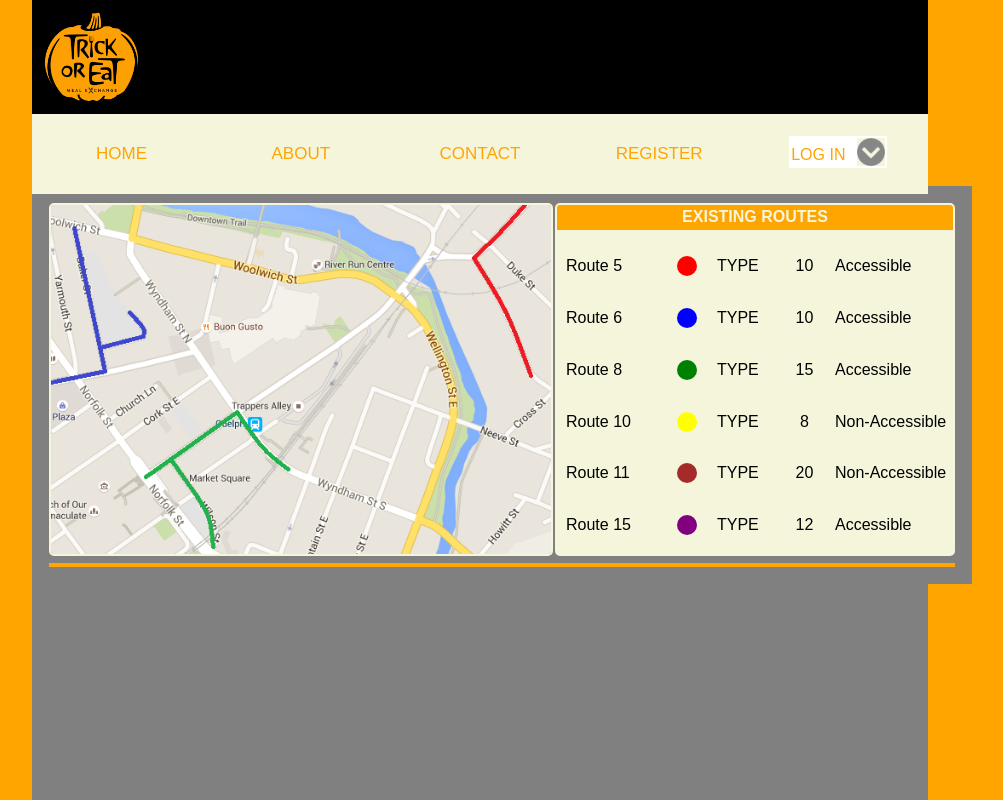
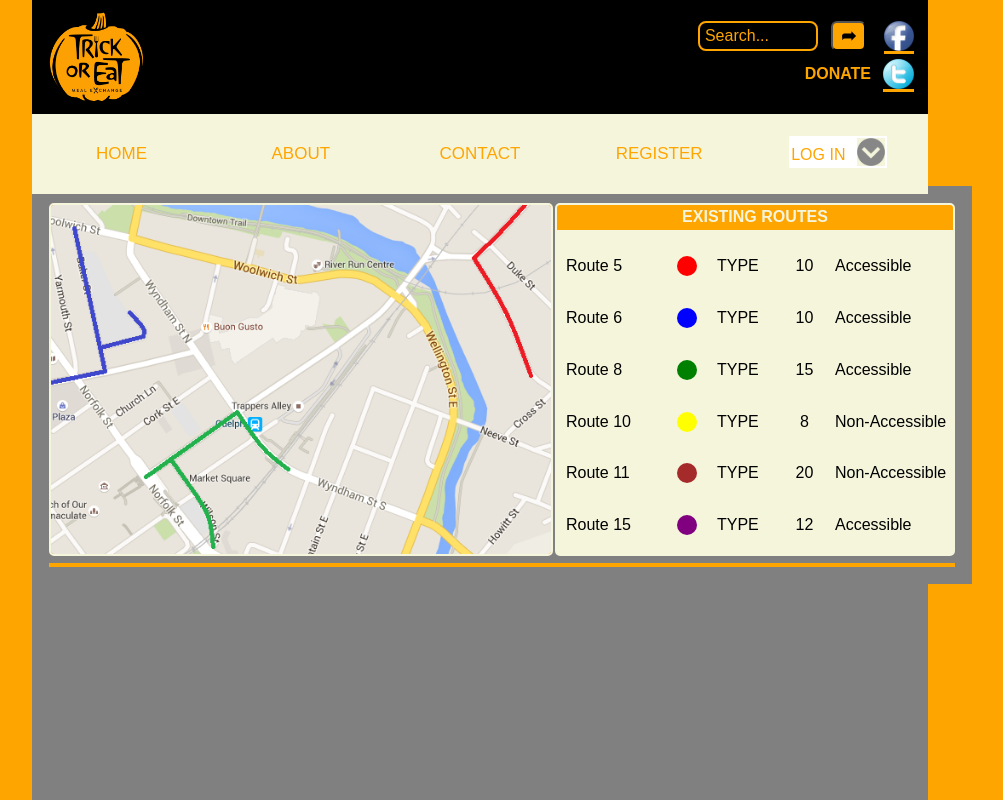
Before and after one commit to Juiposa/cis3750, a plain HTML site: page wireframe_3750/route_create.html in a window 1280 px wide. Shown: the top 800 px of the page, without its empty margins (160-1163 px from the left). Drawn offline with nearby package versions, Linux system fonts and the light colour scheme.

Commit message:
added fb twitter links search and donate

```diff
--- a/wireframe_3750/route_create.html
+++ b/wireframe_3750/route_create.html
@@ -1,12 +1,7 @@
-<!--
+	<!--
 $('#result').load('ajax/test.html #container');
 -->
 
-
-<!--
-create make route
-create select route
--->
 
 <html>
 	<header>
@@ -19,7 +14,25 @@ create select route
 
 		<div id="webHeader">
 			<div id="top">
-				<img id="logo1" src="pics/logo1.png" />
+				<table class="topTable">
+					<tr>
+						<td width="70%"> <img id="logo1" src="pics/logo1.png" /> </td>
+						<td width="30%">
+							<table class="topTable">
+								<tr>
+									<td style="text-align:right;"> <input type="text" id="search" value="Search..."> </a> </td>
+									<td style="text-align:center;"> <button id="goBtn" type="button">&#10150;</button> </td>
+									<td style="text-align:center;"> <a href="#"> <img id="fblogo" src="pics/fblogo.png" /> </a> </td>
+								</tr>
+								<tr>
+									<td colspan="2" style="text-align:right;"> <a id="donateLink" href="#">DONATE</a> </td>
+									<td style="text-align:center;"> <a href="#"> <img id="twlogo" src="pics/twlogo.png" /> </td>
+								</tr>
+							</table>
+
+						</td>
+					</tr>
+				</table>
 			</div>
 			<ul id="menu">
 				<li id="homeLink">HOME</li>
--- a/wireframe_3750/script.js
+++ b/wireframe_3750/script.js
@@ -1,5 +1,9 @@
 $(document).ready(function(){
 	var admin = true; /* admin is logged in when TRUE */
+
+	document.getElementById("search").onclick=function(){
+		document.getElementById("search").value="";
+	};
 
 	document.getElementById("loginLink").onmouseover=function(){
 		document.getElementById("arrowPic").src="pics/arroworange.png";
--- a/wireframe_3750/style.css
+++ b/wireframe_3750/style.css
@@ -83,7 +83,34 @@
 	padding:12px;
 	height:90px;
 }
-
+#twlogo,#fblogo{
+	height:30px;
+}
+#search{
+	height:30px;
+	width:120px;
+	font-size:16px;
+	background:black;
+	color:orange;
+	border:solid orange 2px;
+	border-radius:8px;
+	padding-left:5px;
+}
+#goBtn{
+	height:30px;
+	width:35px;
+	font-size:18px;
+	background:black;
+	color:black;
+	font-weight:bold;
+	background:orange;
+}
+#donateLink{
+	font-weight:bold;
+	color:orange;
+	text-decoration:none;
+	background:black;
+}
 .infoTable{
 	padding:10px;
 	width:100%;
@@ -94,6 +121,18 @@
 	background:grey;
 	width:50%;
 }
+.topTable{
+	background:black;
+	width:100%;
+	margin-top:-5px;
+}
+.topTable td{
+	background:black;
+	color:white;
+	padding:3px;
+}
+
+
 /* "route_create.html" styling START */
 #createMap{
 	border-radius:5px;
@@ -145,14 +184,7 @@
 .bubbleCell,.sizeCell{
 	text-align:center;
 }
-.topTable{
-	background:black;
-	width:100%;
-}
-.topTable td{
-	background:black;
-	color:white;
-}
+
 #loginTable{
 	margin:0 auto;
 	margin-top:-8px;
```
Also changed, not shown: wireframe_3750/about.html (+5 -4 lines), wireframe_3750/contact.html (+5 -4 lines), wireframe_3750/index.html (+5 -4 lines), wireframe_3750/page_template.html (+5 -4 lines), wireframe_3750/part_invite.html (+5 -4 lines).
